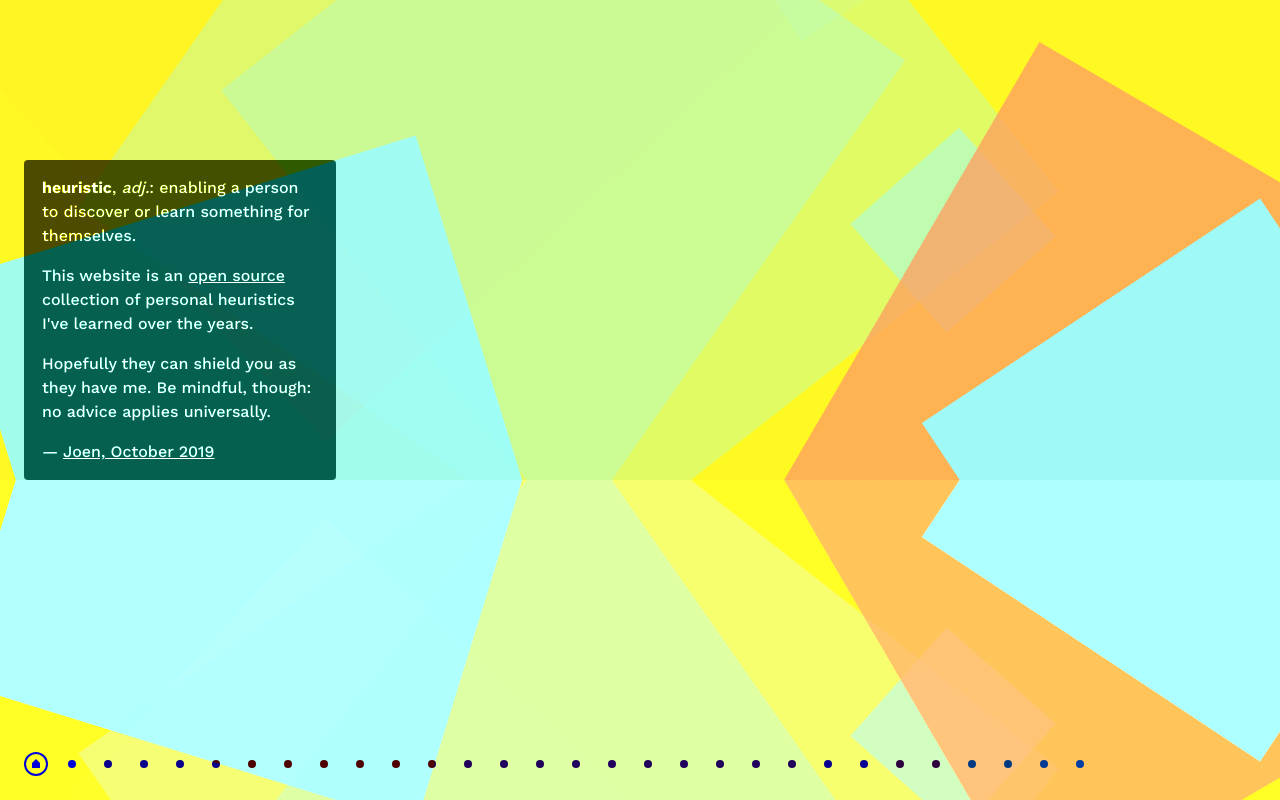
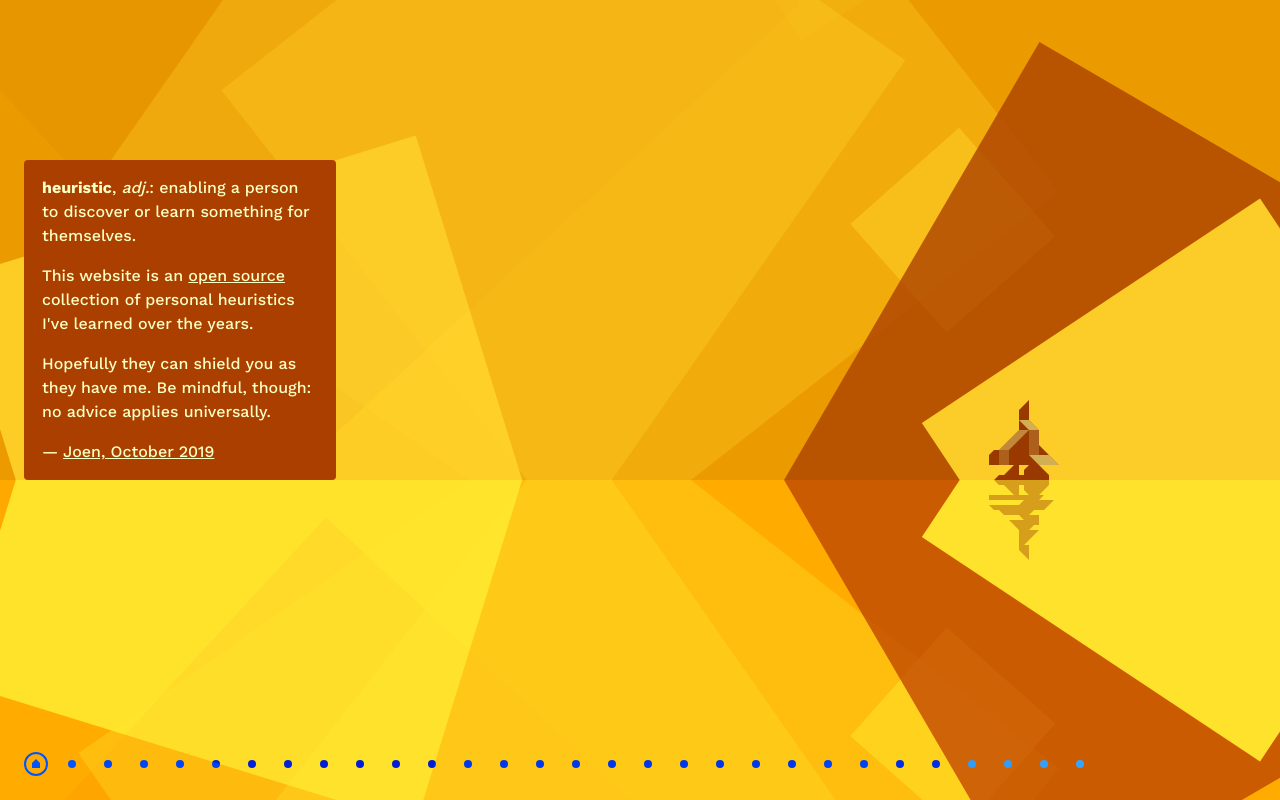
Before and after one commit to jasmussen/turtleshell, a React (Create React App) app: page / in a window 1280 px wide. Built offline with nearby package versions, Linux system fonts and the light colour scheme.

Commit message:
Work in Progress.
Separates colors into 3 arrays, light, dark and random colors.

```diff
--- a/src/App.js
+++ b/src/App.js
@@ -14,14 +14,17 @@ import './App.scss';
 // The color scheme is chosen by the number, looping. I.e. the scheme is not random.
 // But the order and which colors inside are then used randomly by elements.
 // Note: If there are too few colors in the array, it is likely the same color may get chosen.
+// For contrast, works best when very bright or dark colors are chosen.
 const colorSchemes = [
-	[ '#ff9f60', '#fff923', '#ff9a03', '#4a3800', '#9afdff' ],
-	[ '#1115ff', '#1294ff', '#11ffd0', '#fffab9', '#008ec4' ],
-	[ '#ff6be5', '#b777ff', '#ff15f5', '#6a26ff', '#53a4ff' ],
-	[ '#00e085', '#30f700', '#04ff54', '#acf900', '#009df8' ],
-	[ '#470064', '#001559', '#1e003f', '#1900e1', '#ecffc7' ],
-	[ '#d0cfd0', '#a6a6a7', '#4c4c4b', '#a72400', '#7661ff' ],
-	[ '#060605', '#171717', '#5c5d5c', '#dfdfdf', '#1a7bff' ],
+	// First array are dark colors.
+	// Second array are light colors.
+	// Third array are random colors.
+	[ [ '#aa3f00' ], [ '#faffc4' ], [ '#aa3f00', '#eb9b00', '#83006f', '#b30074', '#ffd32a' ], ],
+	[ [ '#2d7a00' ], [ '#efffc2' ], [ '#389c00', '#a8ab00', '#da4800', '#ffbc07', '#e3ff94' ], ],
+	[ [ '#ff9f60' ], [ '#00113c' ], [ '#ff9f60', '#fff923', '#ff9a03', '#4a3800', '#9afdff' ], ],
+	[ [ '#1115ff' ], [ '#fffab9' ], [ '#1115ff', '#1294ff', '#11ffd0', '#fffab9', '#008ec4' ], ],
+	[ [ '#6a26ff' ], [ '#bcfffe' ], [ '#ff6be5', '#b777ff', '#ff15f5', '#6a26ff', '#53a4ff' ], ],
+	[ [ '#470064' ], [ '#ecffc7' ], [ '#470064', '#001559', '#1e003f', '#1900e1', '#ecffc7' ], ],
 ]
 
 const intro = (
@@ -77,7 +80,10 @@ function seed( number ) {
 	return seed;
 }
 
-function getRandomColor( i, scheme ) {
+function getRandomColor( seedNumber, scheme ) {
+	// seedNumber is the number to be randomized.
+	// scheme is the scheme from the array of color arrays to use.
+
 	// Note to self: by picking a number between 0 and 1 as the seed, multiplying by the array length,
 	// it means you'll always pick a number in the array.
 
@@ -86,10 +92,20 @@ function getRandomColor( i, scheme ) {
 	// This makes it cycle through the available color arrays, one after the other, and cycle when the array ends.
 	let colorScheme = scheme % colorSchemes.length;
 
-	// Random color from that scheme.
-	let colorFromScheme = Math.floor( seed( i ) * colorSchemes[ colorScheme ].length );
+	// Store random color from that scheme.
+	let colorFromScheme = Math.floor( seed( seedNumber ) * colorSchemes[ colorScheme ][2].length );
 
-	return colorSchemes[ colorScheme ][ colorFromScheme ];
+	return colorSchemes[ colorScheme ][2][ colorFromScheme ];
+}
+
+function getDarkColor( scheme ) {
+	let colorScheme = scheme % colorSchemes.length;
+	return colorSchemes[ colorScheme ][0][0];
+}
+
+function getLightColor( scheme ) {
+	let colorScheme = scheme % colorSchemes.length;
+	return colorSchemes[ colorScheme ][1][0];
 }
 
 
@@ -164,7 +180,6 @@ class Heuristic extends React.Component {
 		return (
 			<>
 				<h1>A Collection of Personal Heuristics. Snacksized.</h1>
-				<meta name="theme-color" content={{ backgroundColor: getRandomColor( currentHeuristic, currentHeuristic ) }} />
 				<ul className="heuristics__navigation">
 					<li className={ !id ? 'is-active is-home' : 'is-home' } ><Link to="/">Home</Link></li>
 
@@ -176,39 +191,34 @@ class Heuristic extends React.Component {
 				<h2>{ currentHeuristic === 0 ? '' : currentHeuristic }</h2>
 				<div className="heuristic__quote"
 					style={{
-						backgroundColor: getRandomColor( currentHeuristic, currentHeuristic ),
+						backgroundColor: getDarkColor( currentHeuristic ),
+						color: getLightColor( currentHeuristic ),
 					}}>
 					{ heuristic }
 				</div>
 				<section className="heuristic" onClick={ this.handleClick }>
 					<div className="heuristic__primary"
 						style={{
-							backgroundColor: getRandomColor( currentHeuristic, currentHeuristic),
+							backgroundColor: getRandomColor( currentHeuristic, currentHeuristic ),
 							perspective: perspectiveAlgo + 'px'
 							}}>
 						{ items }
 					</div>
 					<div className="heuristic__clone"
 						style={{
-							backgroundColor: getRandomColor( currentHeuristic, currentHeuristic),
+							backgroundColor: getRandomColor( currentHeuristic, currentHeuristic ),
 							perspective: perspectiveAlgo + 'px'
 							}}>
 						{ items }
 					</div>
-					<svg width="100" height="200" viewBox="0 0 100 200">
-						<g style={{
-							fill: getRandomColor( seed( currentHeuristic + 6 ), currentHeuristic),
-						}}>
-							<path className="m__b1" d="M85 85L75 75 65 65V50L55 40V20L45 30v20L35 60 25 70h-5l-5 5v10h25L30 95h-5l-5 5h55v-5L65 85h20zm-35 5v5h-5V85h10l-5 5z" />
-							<path className="m__b2" opacity=".4" d="M50 165l5-5 10-10H55l5-5h5v-10H55l5-5h10l10-10H65l5-5h-5l10-10v-5H20l5 5h5l10 10H15v5h35l-5 5H15l5 5h5l5 5h15l5 5H35l10 10v20l10 10v-15h-5zm-5-50v-10h5v5l5 5H45z" />
-						</g>
-						<g style={{
-							fill: getRandomColor( seed( currentHeuristic + 1 ), currentHeuristic),
-						}}>
-							<path className="m__f1" opacity=".8" d="M65 50L55 40H45l10 10h10zm10 25H55l10 10h20L75 75z" />
-							<path className="m__f2" opacity=".6" d="M45 50L25 70h10l20-20z" />
-							<path className="m__f3" opacity=".4" d="M25 85h10V70H25v15zm30-35v25h10V50H55z" />
-						</g>
+					<svg className="m__bg" style={{ fill: getDarkColor( currentHeuristic ) }} width="100" height="200" viewBox="0 0 100 200">
+						<path d="M85 85L75 75 65 65V50L55 40V20L45 30v20L35 60 25 70h-5l-5 5v10h25L30 95h-5l-5 5h55v-5L65 85h20zm-35 5v5h-5V85h10l-5 5z" />
+						<path opacity=".4" d="M50 165l5-5 10-10H55l5-5h5v-10H55l5-5h10l10-10H65l5-5h-5l10-10v-5H20l5 5h5l10 10H15v5h35l-5 5H15l5 5h5l5 5h15l5 5H35l10 10v20l10 10v-15h-5zm-5-50v-10h5v5l5 5H45z" />
+					</svg>
+					<svg className="m__fg" style={{ fill: getLightColor( currentHeuristic ) }} width="100" height="200" viewBox="0 0 100 200">
+						<path opacity=".6" d="M65 50L55 40H45l10 10h10zm10 25H55l10 10h20L75 75z" />
+						<path opacity=".4" d="M45 50L25 70h10l20-20z" />
+						<path opacity=".2" d="M25 85h10V70H25v15zm30-35v25h10V50H55z" />
 					</svg>
 				</section>
 			</>
--- a/src/App.scss
+++ b/src/App.scss
@@ -14,7 +14,6 @@ body,
 	left: 0;
 	overflow: hidden;
 }
-
 
 /* This is for screen readers */
 h1 {
@@ -33,8 +32,10 @@ h1 {
 	list-style: none;
 	margin: 0;
 	padding: 0;
+	will-change: transform;
+
+	// Color against the background.
 	mix-blend-mode: difference;
-	will-change: transform;
 
 	li {
 		display: block;
@@ -95,7 +96,7 @@ h1 {
 		left: 14px;
 	}
 
-	// Home dot
+	// Home dot.
 	.is-home a::before,
 	.is-home a::after {
 		border-radius: 0;
@@ -152,30 +153,16 @@ h1 {
 	overflow: auto;
 	will-change: transform;
 	padding: 0 18px;
-	mix-blend-mode: luminosity;
 	color: white;
 
 	a {
-		color: white;
+		color: currentColor;
 	}
 
 	transition: all 1s ease;
 	left: 24px;
 	right: 24px;
 	top: 120px;
-
-	&::after {
-		content: "";
-		display: block;
-		background: rgba(0,0,0,0.7);
-		position: absolute;
-		z-index: -1;
-		top: 0;
-		right: 0;
-		bottom: 0;
-		left: 0;
-		will-change: transform;
-	}
 }
 
 @media only screen and ( min-width: 480px ) {
@@ -224,22 +211,22 @@ h2 {
 
 .heuristic {
 	svg {
-		// Temp
-		display: none;
-
 		will-change: transform;
 		position: absolute;
 		transform: translate(-50%, -50%);
+		transition: all 1s ease;
 
 		// This will be overridden.
 		top: 50%;
 		left: 80%;
-
-		mix-blend-mode: difference;
 	}
 
-	svg g {
-		transition: all 1s ease;
+	.m__bg {
+		filter: brightness(0.9);
+	}
+
+	.m__fg {
+		filter: saturate(2);
 	}
 }
 
```
